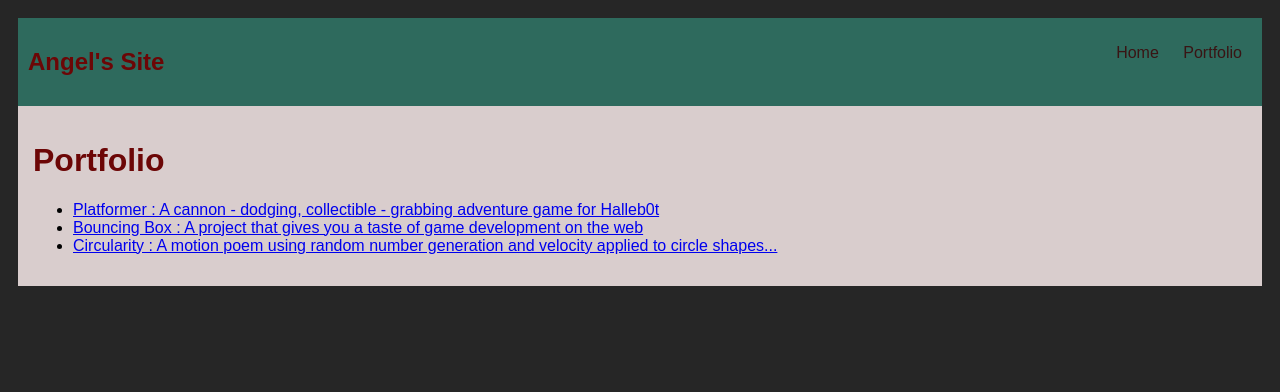
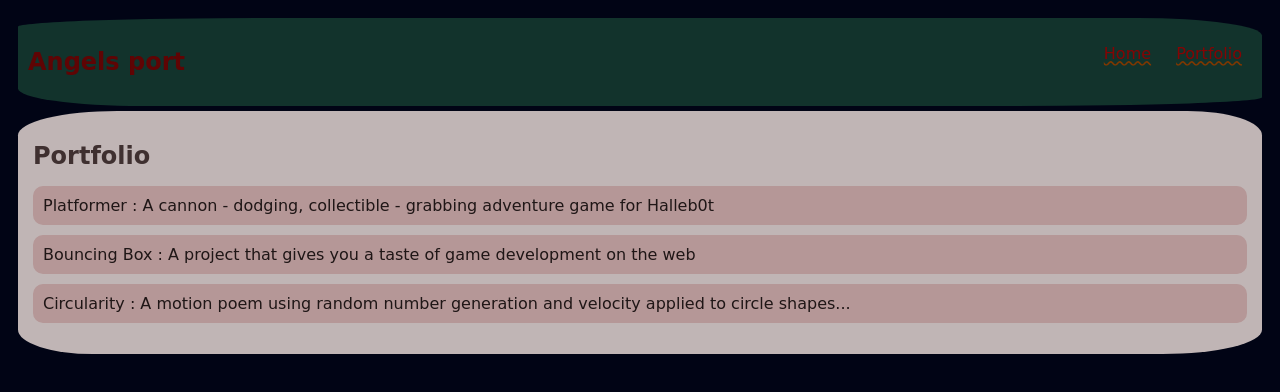
Before and after one commit to AngelCE18/AngelCE18.github.io, a plain HTML site: page portfolio.html in a window 1280 px wide. Drawn offline with Linux system fonts and the light colour scheme.

Commit message:
add portfolio.html file

```diff
--- a/portfolio.html
+++ b/portfolio.html
@@ -4,10 +4,10 @@
         <title>APP</title>
      <style type="text/css">
             body {
-                background: rgba(30, 30, 30, 0.962);
+                background: rgb(1, 4, 21);
                 color: rgb(0, 0, 0);
                 padding: 10px;
-                font-family: arial;
+                font-family: cursive;
             }
             header {
                 font-size: 1.5em;
@@ -21,17 +21,25 @@
 
             /* navigation menu */
             nav {
-                background: rgb(46, 106, 93);
+                background: rgb(18, 51, 44);
                 margin: 0 auto;
+                margin-bottom: 5px;
                 display: flex;
                 padding: 10px;
+                border-radius: 20% 10% / 10% 20%;
             }
             h1 {
                 display: flex;
                 align-items: center;
-                color: rgb(108, 6, 6);
+                color: rgb(95, 4, 4);
                 flex: 1;
             }
+
+            ul li:hover {
+                background: rgb(48, 37, 37);
+                border-radius: 20% 15%;
+            }
+
             #nav-ul {
                 list-style-image: none;
             }
@@ -40,18 +48,46 @@
                 padding: 0 10px;
             }
             .nav-a {
-                text-decoration: none;
-                color: rgb(57, 20, 20);
+                text-decoration: rgb(128, 55, 0) wavy underline;
+                color: rgb(132, 4, 4);
             }
 
             /* main container area beneath menu */
             main {
-                background: rgb(217, 205, 205);
+                background: rgb(192, 181, 181);
                 display: flex;
+                border-radius: 8% 6% / 10% 10%;
             }
             .content {
                 flex: 1;
                 padding: 15px;
+            }
+
+           /* portfolio styles */
+            .content h1 {
+                color: rgb(63, 48, 48);
+                font-size: x-large;
+            }
+
+            #portfolio {
+                list-style-type: none;
+                padding-left: 0;
+            }
+
+            #portfolio li {
+                background: rgb(181, 151, 151);
+                padding: 10px;
+                border-radius: 10px;
+                margin-bottom: 10px;
+            }
+
+            #portfolio li:hover {
+                background: rgb(225, 165, 165);
+            }
+
+            #portfolio a {
+                text-decoration: none;
+                color: #1f1616;
             }
      </style>
   </head>
@@ -61,7 +97,7 @@
       <!--Nav section-->
         <nav>
             <!-- Nav stuff -->
-            <h1>Angel's Site</h1>
+            <h1>Angels port</h1>
             <ul id="nav-ul">
                 <li class="nav-li">
                      <a class="nav-a" href="index.html">Home</a>
```
